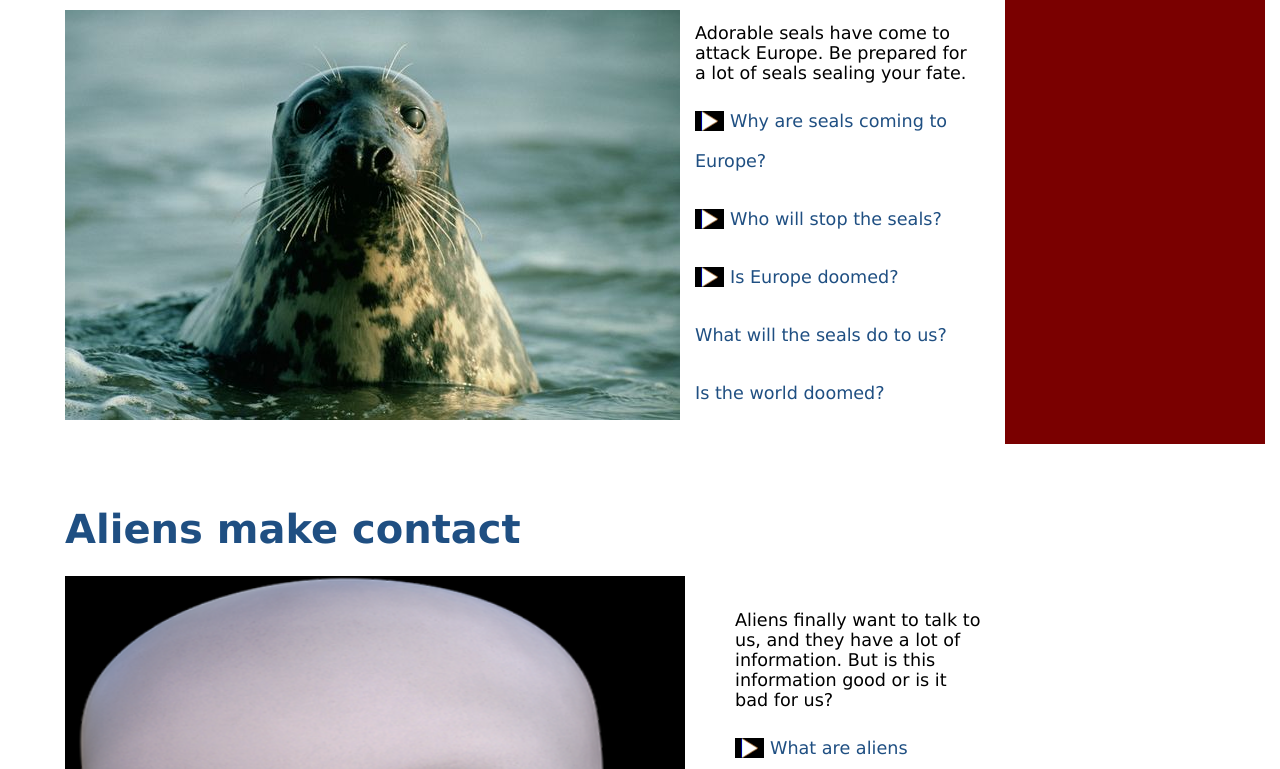
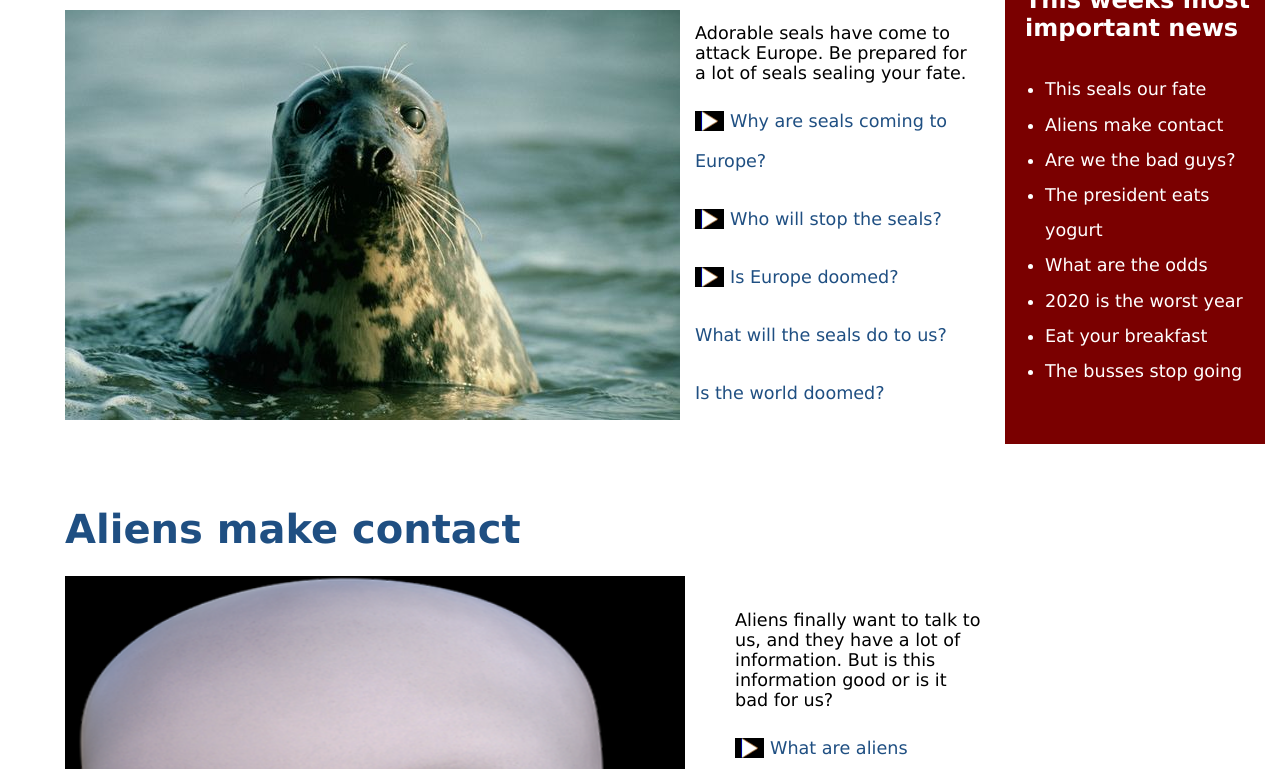
Before and after one commit to Dsaakv/freakyfriday, a plain HTML site: page index.html in a window 1280 px wide. Shown: the part 221-990 px from the top of the page. Drawn offline with Linux system fonts and the light colour scheme.

Commit message:
Update style.css

```diff
--- a/style.css
+++ b/style.css
@@ -162,14 +162,17 @@ h1{
 
 .sidebar h2{
     color:white;
-    padding-left:20px;
+    position:relative;
+    bottom:710px;
+    left:20px;
 }
 
 .sidebar li{
     color: white;
-    padding-top:10px;
-    line-height: 1.8em;
+    position:relative;
+    bottom:700px;
     font-size:1.1em;
+    line-height: 2em;
 }
 
 .sidebar a{
```
